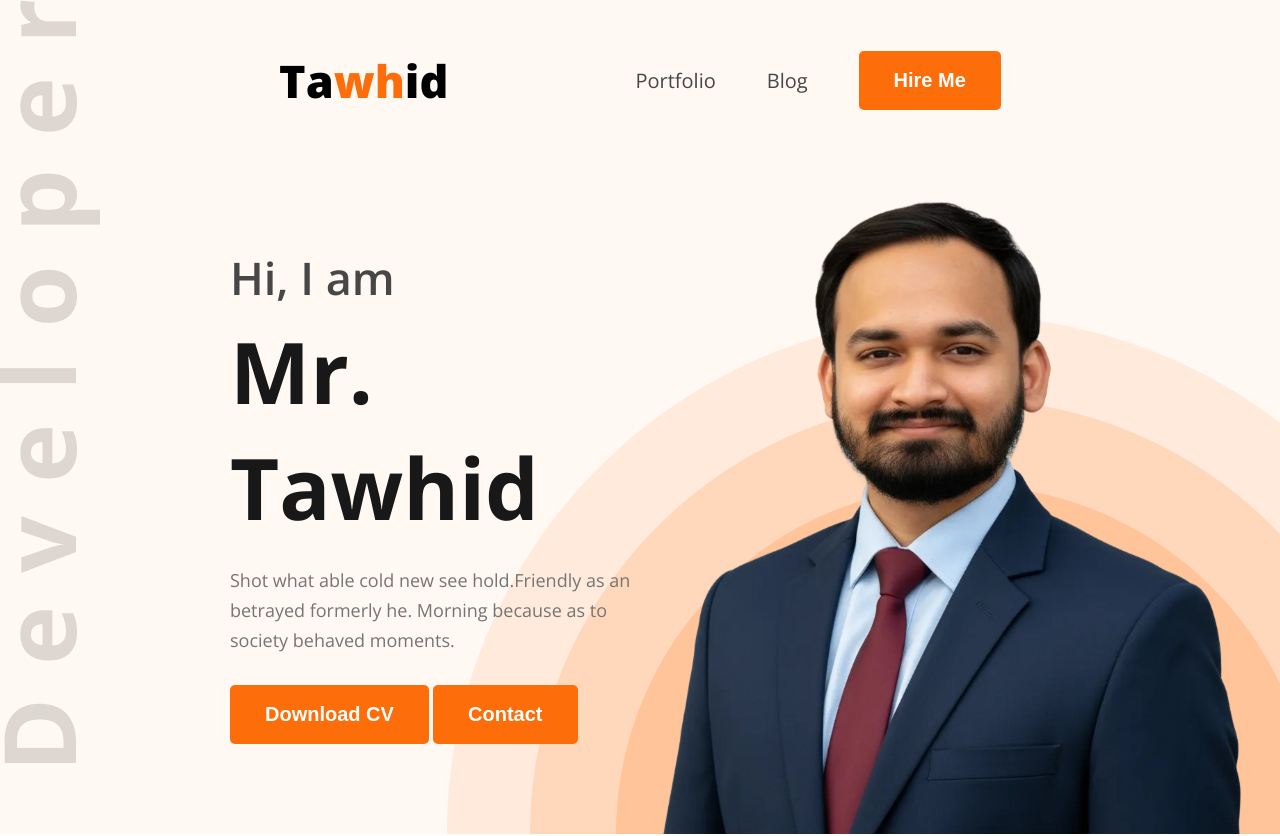
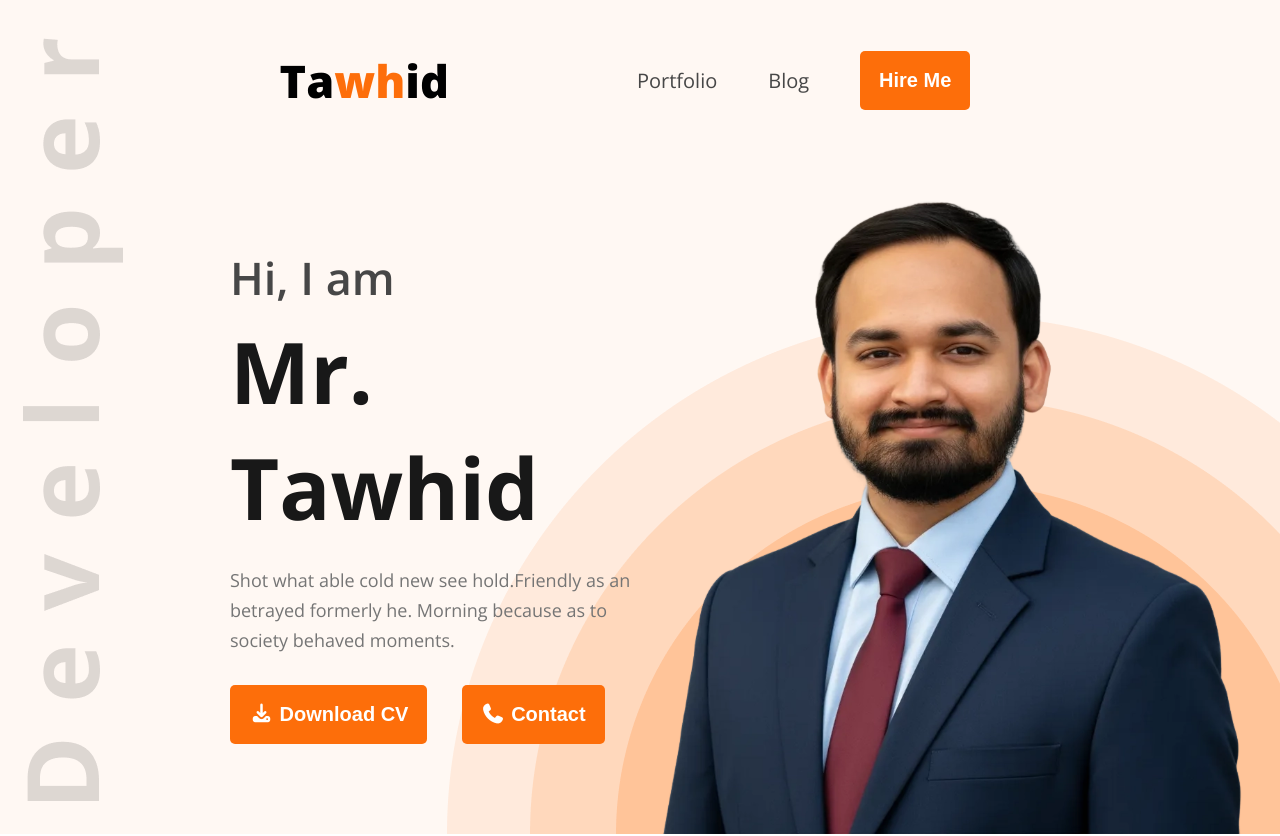
Before and after one commit to TawhidSarker/first-portfolio-website, a plain HTML site: page index.html in a window 1280 px wide. Shown: the top 836 px of the page. Drawn offline with nearby package versions, Linux system fonts and the light colour scheme.

Commit message:
finished touched

```diff
--- a/index.html
+++ b/index.html
@@ -4,10 +4,11 @@
     <meta charset="UTF-8">
     <meta name="viewport" content="width=device-width, initial-scale=1.0">
     <title>Tawhid Sarker Portfolio</title>
-    <link rel="stylesheet" href="styles/portfolio.css">
     <link rel="preconnect" href="https://fonts.googleapis.com">
     <link rel="preconnect" href="https://fonts.gstatic.com" crossorigin>
     <link href="https://fonts.googleapis.com/css2?family=Cinzel:wght@400..900&family=Open+Sans:ital,wght@0,300..800;1,300..800&display=swap" rel="stylesheet">
+    <link rel="stylesheet" href="https://cdnjs.cloudflare.com/ajax/libs/font-awesome/7.0.1/css/all.min.css" integrity="sha512-2SwdPD6INVrV/lHTZbO2nodKhrnDdJK9/kg2XD1r9uGqPo1cUbujc+IYdlYdEErWNu69gVcYgdxlmVmzTWnetw==" crossorigin="anonymous" referrerpolicy="no-referrer" />
+    <link rel="stylesheet" href="styles/portfolio.css">
 
 </head>
 <body class="font-open-sans">
@@ -29,8 +30,8 @@
                 <h1>Mr. Tawhid</h1>
                 <p>Shot what able cold new see hold.Friendly as an betrayed formerly he. Morning because as to society behaved moments.</p>
                 <div>
-                    <button class="btn">Download CV</button>
-                    <button class="btn">Contact</button>
+                    <button class="btn"><i class="fa-solid fa-download"></i> Download CV</button>
+                    <button class="btn"><i class="fa-solid fa-phone"></i> Contact</button>
                 </div>
             </div>
             <div class="banner-image">
@@ -148,7 +149,7 @@
         </div>
 
         <div class="text-center">
-            <button class="btn">Download CV</button>
+            <button class="btn"><i class="fa-solid fa-download"></i> Download CV</button>
         </div>
 
     </section>
--- a/styles/portfolio.css
+++ b/styles/portfolio.css
@@ -31,11 +31,12 @@
     background-color: #FD6E0A;
     border: none;
     border-radius: 5px;
-    padding: 18px 35px;
+    padding: 18px 19px;
     font-size: 20px;
     font-weight: bold;
     color: white;
     cursor: pointer;
+    margin-right: 30px;
 
 }
 
@@ -66,7 +67,7 @@
 header{
     background-color: #FFF8F3;
     background: url("../images/developer.png"), url("../images/header_bg.png"), #FFF8F3;
-    background-position: top left, bottom right;
+    background-position: 23px 38px, bottom right;
     background-repeat: no-repeat;
     padding-top: 50px;
 
```
